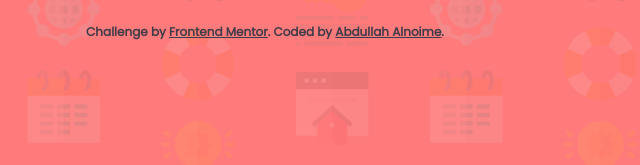
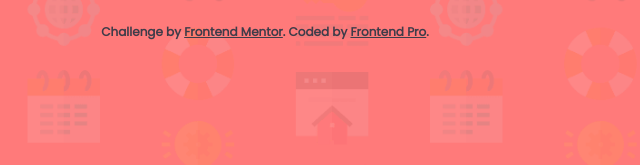
Before and after one commit to work-2021/intro-component-with-signup-form-master, a plain HTML site: page index.html in a window 1280 px wide. Shown: the part 500-665 px from the top of the page, 375-1015 px from the left. Drawn offline with Linux system fonts and the light colour scheme.

Commit message:
Update index.html
Commit

```diff
--- a/index.html
+++ b/index.html
@@ -45,7 +45,7 @@
   </div>
   <footer>
     <p class="attribution">
-      Challenge by <a href="https://www.frontendmentor.io?ref=challenge" target="_blank">Frontend Mentor</a>. Coded by <a href="#">Abdullah Alnoime</a>.
+      Challenge by <a href="https://www.frontendmentor.io?ref=challenge" target="_blank">Frontend Mentor</a>. Coded by <a href="#">Frontend Pro</a>.
     </p>
   </footer>
   <script src="./script/main.js"></script>
```
